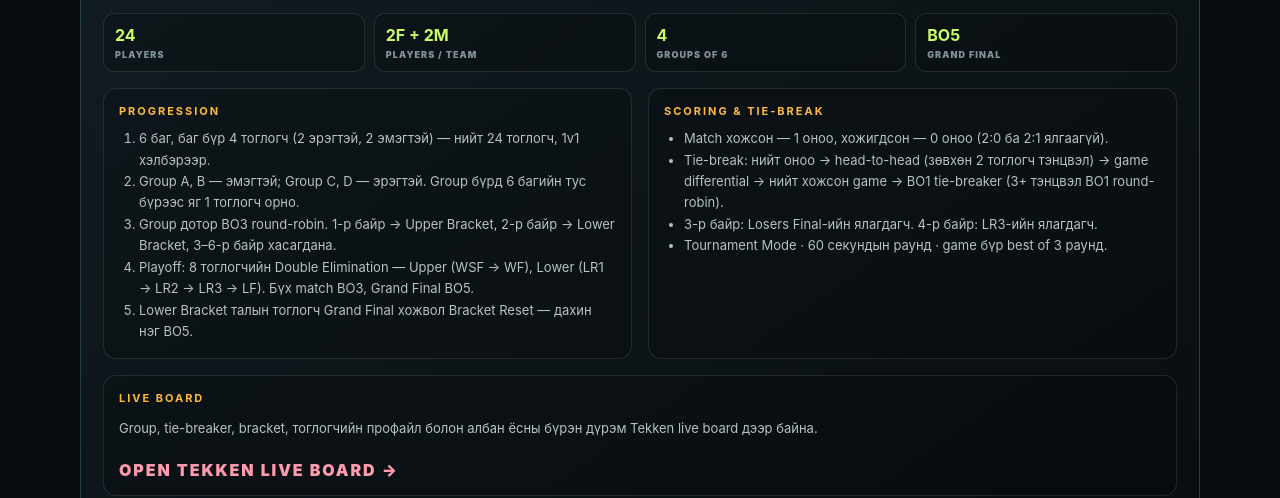
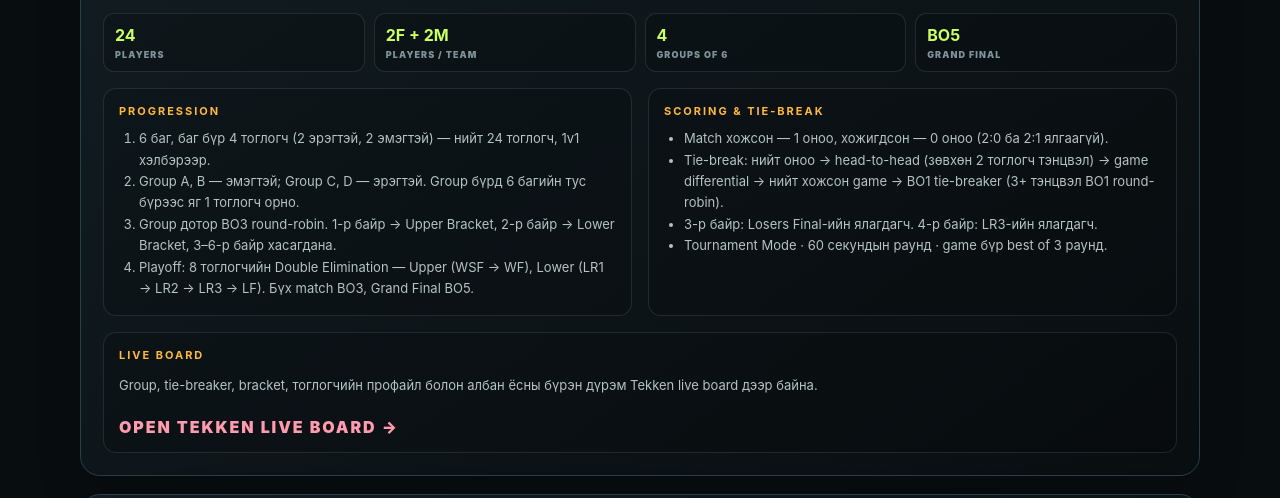
Before and after one commit to ksarangerel-ops/BERY-DDAM-CUP, a website built with Vite: page games.html in a window 1280 px wide. Shown: the part 3462-3960 px from the top of the page. Built offline with nearby package versions, Linux system fonts and the light colour scheme.

Commit message:
remove Tekken bracket reset from rules page

```diff
--- a/games.html
+++ b/games.html
@@ -97,7 +97,7 @@
       <article class="rule-card" id="tekken">
         <div class="rule-head"><div><h2><img class="rule-game-icon" src="/game-logos/tekken7.png" alt=""> TEKKEN 7</h2><p>1v1 player championship · groups → double elimination</p></div><span class="badge">6 teams · 24 players</span></div>
         <div class="facts"><div class="fact"><b>24</b><span>Players</span></div><div class="fact"><b>2F + 2M</b><span>Players / team</span></div><div class="fact"><b>4</b><span>Groups of 6</span></div><div class="fact"><b>BO5</b><span>Grand Final</span></div></div>
-        <div class="columns"><div class="block"><h3>Progression</h3><ol><li>6 баг, баг бүр 4 тоглогч (2 эрэгтэй, 2 эмэгтэй) — нийт 24 тоглогч, 1v1 хэлбэрээр.</li><li>Group A, B — эмэгтэй; Group C, D — эрэгтэй. Group бүрд 6 багийн тус бүрээс яг 1 тоглогч орно.</li><li>Group дотор BO3 round-robin. 1-р байр → Upper Bracket, 2-р байр → Lower Bracket, 3–6-р байр хасагдана.</li><li>Playoff: 8 тоглогчийн Double Elimination — Upper (WSF → WF), Lower (LR1 → LR2 → LR3 → LF). Бүх match BO3, Grand Final BO5.</li><li>Lower Bracket талын тоглогч Grand Final хожвол Bracket Reset — дахин нэг BO5.</li></ol></div><div class="block"><h3>Scoring & tie-break</h3><ul><li>Match хожсон — 1 оноо, хожигдсон — 0 оноо (2:0 ба 2:1 ялгаагүй).</li><li>Tie-break: нийт оноо → head-to-head (зөвхөн 2 тоглогч тэнцвэл) → game differential → нийт хожсон game → BO1 tie-breaker (3+ тэнцвэл BO1 round-robin).</li><li>3-р байр: Losers Final-ийн ялагдагч. 4-р байр: LR3-ийн ялагдагч.</li><li>Tournament Mode · 60 секундын раунд · game бүр best of 3 раунд.</li></ul></div></div>
+        <div class="columns"><div class="block"><h3>Progression</h3><ol><li>6 баг, баг бүр 4 тоглогч (2 эрэгтэй, 2 эмэгтэй) — нийт 24 тоглогч, 1v1 хэлбэрээр.</li><li>Group A, B — эмэгтэй; Group C, D — эрэгтэй. Group бүрд 6 багийн тус бүрээс яг 1 тоглогч орно.</li><li>Group дотор BO3 round-robin. 1-р байр → Upper Bracket, 2-р байр → Lower Bracket, 3–6-р байр хасагдана.</li><li>Playoff: 8 тоглогчийн Double Elimination — Upper (WSF → WF), Lower (LR1 → LR2 → LR3 → LF). Бүх match BO3, Grand Final BO5.</li></ol></div><div class="block"><h3>Scoring & tie-break</h3><ul><li>Match хожсон — 1 оноо, хожигдсон — 0 оноо (2:0 ба 2:1 ялгаагүй).</li><li>Tie-break: нийт оноо → head-to-head (зөвхөн 2 тоглогч тэнцвэл) → game differential → нийт хожсон game → BO1 tie-breaker (3+ тэнцвэл BO1 round-robin).</li><li>3-р байр: Losers Final-ийн ялагдагч. 4-р байр: LR3-ийн ялагдагч.</li><li>Tournament Mode · 60 секундын раунд · game бүр best of 3 раунд.</li></ul></div></div>
         <div class="block" style="margin-top:16px"><h3>Live board</h3><p>Group, tie-breaker, bracket, тоглогчийн профайл болон албан ёсны бүрэн дүрэм Tekken live board дээр байна.</p><a href="./additional-games.html?game=tekken" style="display:inline-block;margin-top:8px;color:#ff9bae;font-weight:900;letter-spacing:.12em;text-decoration:none;text-transform:uppercase">Open Tekken live board →</a></div>
       </article>
 
```
